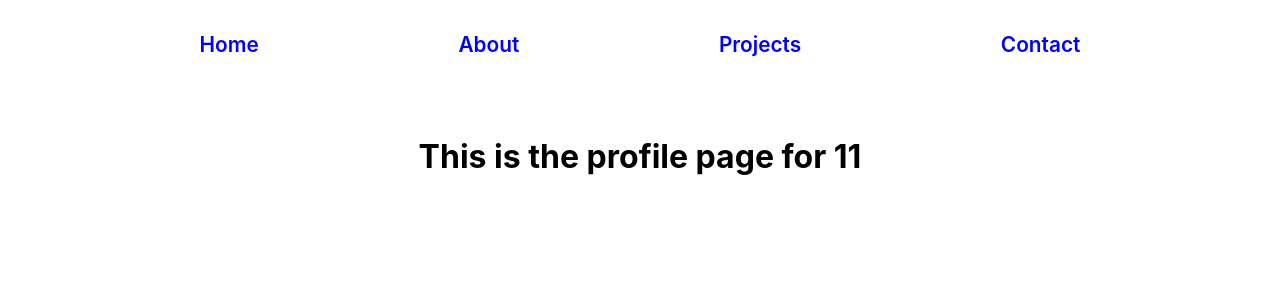
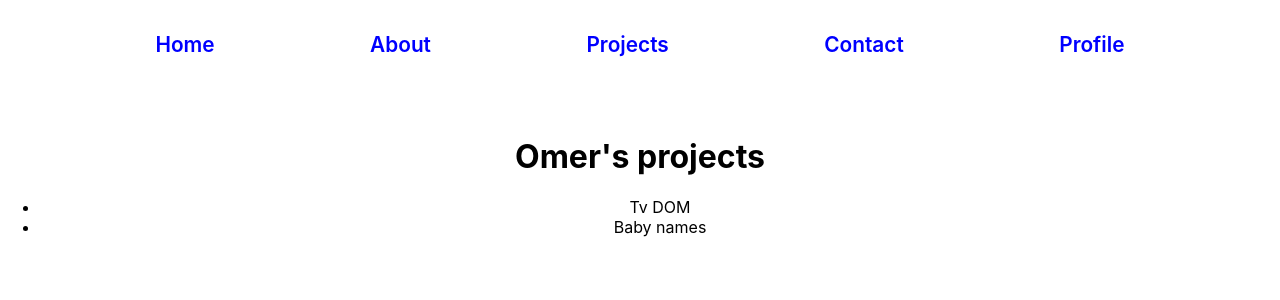
Before and after one commit to omerffaruk/Multiple-Pages-Simple-React-App, a React (Create React App) app: page /profile/11 in a window 1280 px wide. Shown: the top 300 px of the page. Built offline with nearby package versions, Linux system fonts and the light colour scheme.

Commit message:
feat: Add dynamic link and indent router

```diff
--- a/src/App.js
+++ b/src/App.js
@@ -8,6 +8,7 @@ import Contact from "./components/Contact";
 import Projects from "./components/Projects";
 import Profile from "./components/Profile";
 import ErrorPage from "./components/ErrorPage";
+import ProfileDetails from "./components/ProfileDetails";
 
 function App() {
   return (
@@ -18,7 +19,8 @@ function App() {
         <Route path="/about" element={<About />} />
         <Route path="/contact" element={<Contact />} />
         <Route path="/projects" element={<Projects />} />
-        <Route path="/profile/:username" element={<Profile />} />
+        <Route path="/profile" element={<Profile />} />
+        <Route path="/profile/:username" element={<ProfileDetails />} />
         <Route path="*" element={<ErrorPage />} />
       </Routes>
     </div>
--- a/src/components/NavBar.js
+++ b/src/components/NavBar.js
@@ -1,15 +1,16 @@
-import React from 'react';
-import { Link } from 'react-router-dom';
+import React from "react";
+import { Link } from "react-router-dom";
 
 function NavBar() {
-    return (
-      <nav className="navbar">
-          <Link to="/">Home</Link>
-          <Link to="/about" >About</Link>
-          <Link to="/projects" >Projects</Link>
-          <Link to="/contact" >Contact</Link>
-      </nav>
-    );
+  return (
+    <nav className="navbar">
+      <Link to="/">Home</Link>
+      <Link to="/about">About</Link>
+      <Link to="/projects">Projects</Link>
+      <Link to="/contact">Contact</Link>
+      <Link to="/profile">Profile</Link>
+    </nav>
+  );
 }
 
 export default NavBar;
--- a/src/components/Profile.js
+++ b/src/components/Profile.js
@@ -1,13 +1,18 @@
-import React from 'react';
-import { useParams } from 'react-router-dom';
-
+import React from "react";
+import { Link } from "react-router-dom";
+import userProfiles from "../profileData";
 function Profile() {
-    const {username} = useParams();
-    return (
-        <div>
-            <h1>This is the profile page for {username}</h1>
-        </div>
-    )
+  const ProfileLinks = userProfiles.map((user) => (
+    <h3 key={user.id}>
+      <Link to={`/profile/${user.id}`}>{user.name}'s profile</Link>
+    </h3>
+  ));
+  return (
+    <div>
+      <h1>This is the profile page for </h1>
+      {ProfileLinks}
+    </div>
+  );
 }
 
-export default Profile
+export default Profile;
--- /dev/null
+++ b/src/components/ProfileDetails.js
@@ -0,0 +1,18 @@
+import React from "react";
+import { useParams } from "react-router-dom";
+import userProfiles from "../profileData";
+export default function ProfileDetails() {
+  const { username } = useParams();
+  const currentUser = userProfiles.find((user) => +user.id === +username);
+
+  return (
+    <div>
+      <h1>{currentUser.name}'s projects</h1>
+      <ul>
+        {currentUser.projects.map((project, index) => (
+          <li key={`currentUser.name${index}`}>{project}</li>
+        ))}
+      </ul>
+    </div>
+  );
+}
--- /dev/null
+++ b/src/profileData.js
@@ -0,0 +1,5 @@
+export default [
+  { id: 11, name: "Omer", projects: ["Tv DOM", "Baby names"] },
+  { id: 12, name: "YXL", projects: ["Full stack Movie", "Country names"] },
+  { id: 13, name: "mUSA", projects: ["Full stack Movie", "Country names"] },
+];
```
